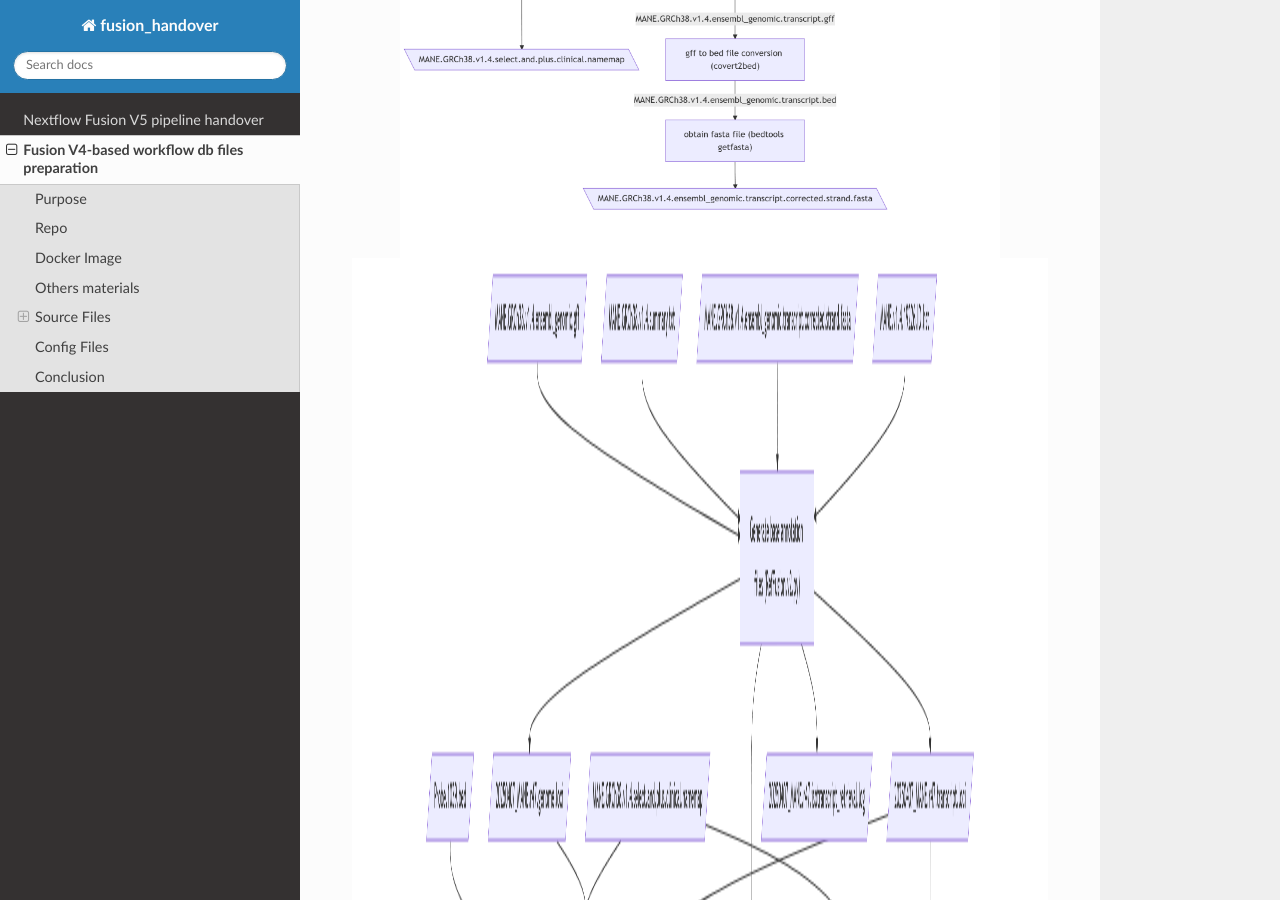
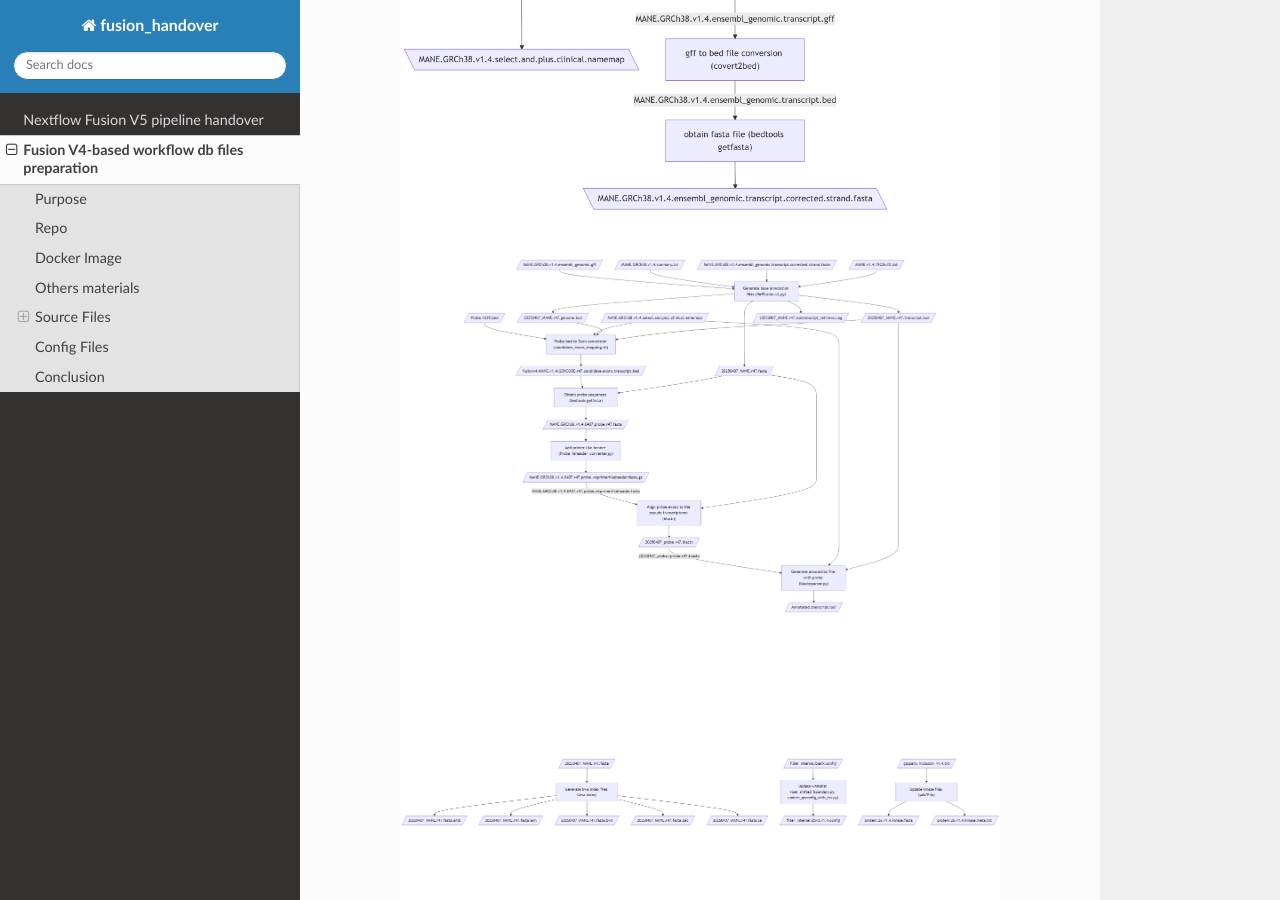
Before and after one commit to sandyteng/fusion_handover, a Sphinx documentation site: the page built from source/dp_prep_fusionv4.rst, in a window 1280 px wide and 900 px high, scrolled down 1793 px. Built offline with Sphinx 7.4.7 and the Read the Docs theme 3.1.0, drawn with Linux system fonts in a browser that asks for light colours.

Commit message:
rename the reference pdf file to 'Fusion_db_prep.steps_db-v3.1.pdf', and link it to 'dp_prep_fusionv4.rst'

```diff
--- a/source/dp_prep_fusionv4.rst
+++ b/source/dp_prep_fusionv4.rst
@@ -27,7 +27,7 @@
 -----------------
 
 - DB preparation summary (MANE v1.4): `[Fusion v5] preferred transcriptome fusion v4 -> v5 db update (MANE v0.95 -> v1.4) <https://actg.atlassian.net/browse/ABIE-1012>`_
-- See the detailed db-v3.1 documentation here: `My PDF Guide <_static/Fusion db_prep.steps_db-v3.1.pdf>`_
+- See the detailed db-v3.1 documentation here: `My PDF Guide <_static/Fusion_db_prep.steps_db-v3.1.pdf>`_
 
 ----
 
@@ -81,14 +81,12 @@
     :alt: DB preparation part I
 
 .. image:: _img/DB-v3.1_steps_5-8.png
-    :width: 1200px
-    :scale: 200%
+    :width: 600px
     :align: center
     :alt: DB preparation part II
 
 .. image:: _img/DB-v3.1_steps_9-11.png
-    :width: 1200px
-    :scale: 200%
+    :width: 600px
     :align: center
     :alt: DB preparation part III
 
```
Also changed, not shown: 3 other files.
